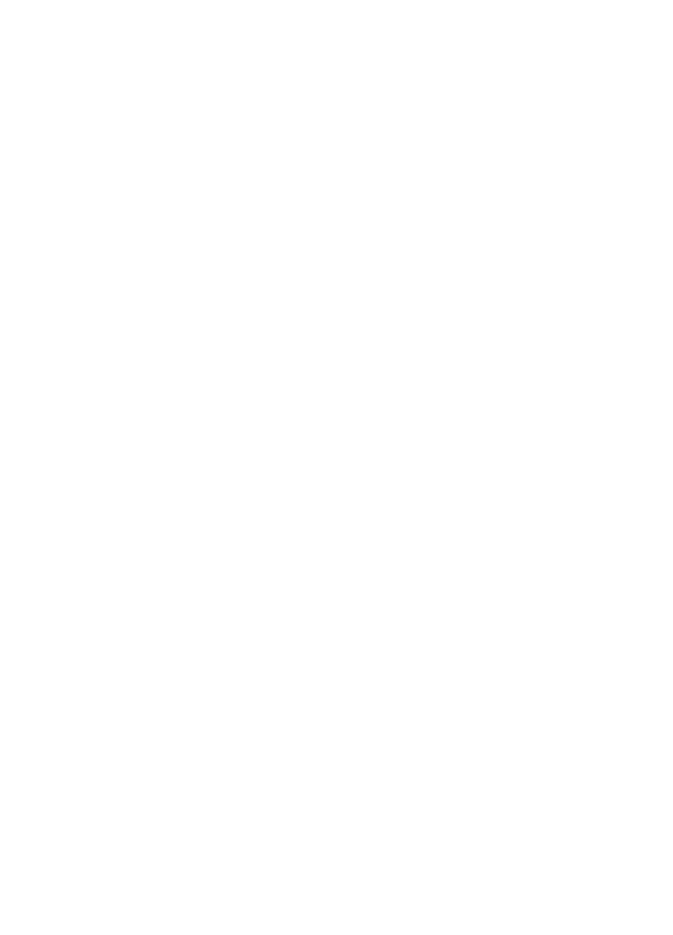
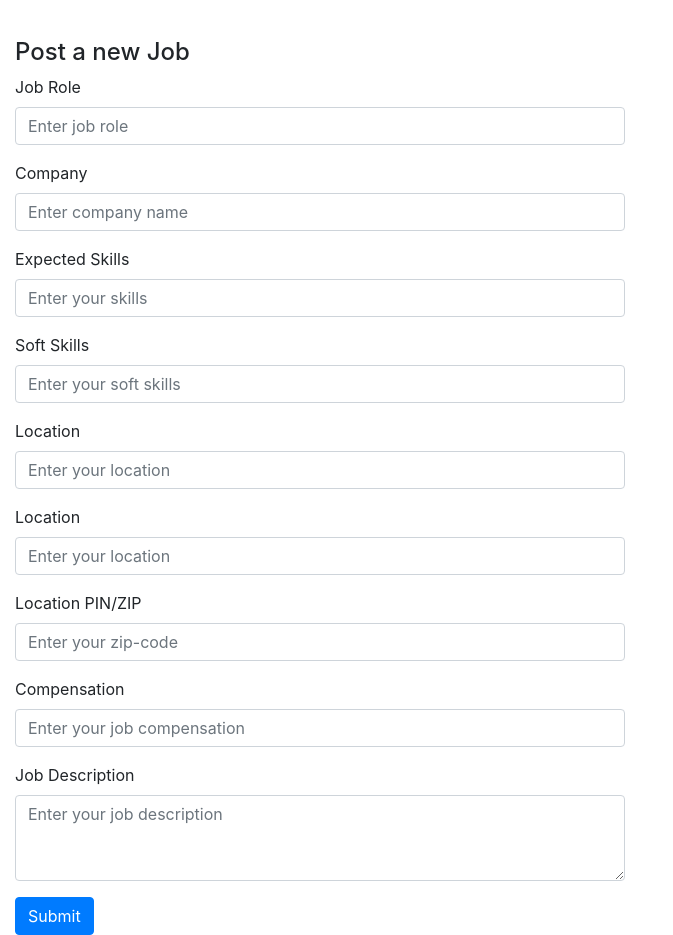
Before and after one commit to rockingatgithub/cornertree-client, a React (Create React App) app: page / in a window 1280 px wide. Shown: the part 173-1108 px from the top of the page, without its empty margins (0-673 px from the left). Before the commit the page ends 800 px from the top, so only its background shows below. Built offline with nearby package versions, Linux system fonts and the light colour scheme.

Commit message:
job form added

```diff
--- a/src/components/App.js
+++ b/src/components/App.js
@@ -10,8 +10,17 @@ import {
   FormControl,
   Button,
 } from "react-bootstrap";
+import JobsPost from "./JobsPost";
 
 class App extends Component {
+  constructor(props) {
+    super(props);
+    this.state={
+      showPostForm: false,
+    }
+  }
+
+
   render() {
     return (
       <Container fluid>
@@ -25,7 +34,7 @@ class App extends Component {
                   <Nav.Link href="#home">Jobs</Nav.Link>
                   <Nav.Link href="#link">Recruiters</Nav.Link>
                   <Nav.Link href="#home">Companies</Nav.Link>
-                  <Nav.Link href="#home">Post Jobs</Nav.Link>
+                  <Nav.Link href="#home" onClick={this.postJobsHandler}>Post Jobs</Nav.Link>
                   <Nav.Link href="#home">Apply Jobs</Nav.Link>
                   <Nav.Link href="#home">Expert Support</Nav.Link>
                   <Nav.Link href="#home">Login</Nav.Link>
@@ -52,6 +61,10 @@ class App extends Component {
             </Form>
           </Col>
         </Row>
+        <Row noGutters className="pageRow">
+
+        </Row>
+        <JobsPost/>
       </Container>
     );
   }
--- /dev/null
+++ b/src/components/JobsPost.js
@@ -0,0 +1,73 @@
+import React, { Component } from "react";
+import {
+  Container,
+  Row,
+  Col,
+  Navbar,
+  Nav,
+  NavDropdown,
+  Form,
+  FormControl,
+  Button,
+} from "react-bootstrap";
+class JobsPost extends Component {
+  render() {
+    return (
+      <Row>
+        <Col lg={6}>
+          <h4>Post a new Job</h4>
+          <Form>
+            <Form.Group controlId="JobRole">
+              <Form.Label>Job Role</Form.Label>
+              <Form.Control type="text" placeholder="Enter job role" />
+            </Form.Group>
+            <Form.Group controlId="Company">
+              <Form.Label>Company</Form.Label>
+              <Form.Control type="text" placeholder="Enter company name" />
+            </Form.Group>
+            <Form.Group controlId="Skills">
+              <Form.Label>Expected Skills</Form.Label>
+              <Form.Control type="text" placeholder="Enter your skills" />
+            </Form.Group>
+            <Form.Group controlId="SoftSkills">
+              <Form.Label>Soft Skills</Form.Label>
+              <Form.Control type="text" placeholder="Enter your soft skills" />
+            </Form.Group>
+            <Form.Group controlId="Location">
+              <Form.Label>Location</Form.Label>
+              <Form.Control type="text" placeholder="Enter your location" />
+            </Form.Group>
+            <Form.Group controlId="Location">
+              <Form.Label>Location</Form.Label>
+              <Form.Control type="text" placeholder="Enter your location" />
+            </Form.Group>
+            <Form.Group controlId="LocationZip">
+              <Form.Label>Location PIN/ZIP</Form.Label>
+              <Form.Control type="text" placeholder="Enter your zip-code" />
+            </Form.Group>
+            <Form.Group controlId="Compensation">
+              <Form.Label>Compensation</Form.Label>
+              <Form.Control
+                type="text"
+                placeholder="Enter your job compensation"
+              />
+            </Form.Group>
+            <Form.Group controlId="JobDescription">
+              <Form.Label>Job Description</Form.Label>
+              <Form.Control
+                as="textarea"
+                rows={3}
+                placeholder="Enter your job description"
+              />
+            </Form.Group>
+            <Button variant="primary" type="submit">
+              Submit
+            </Button>
+          </Form>
+        </Col>
+      </Row>
+    );
+  }
+}
+
+export default JobsPost;
```
